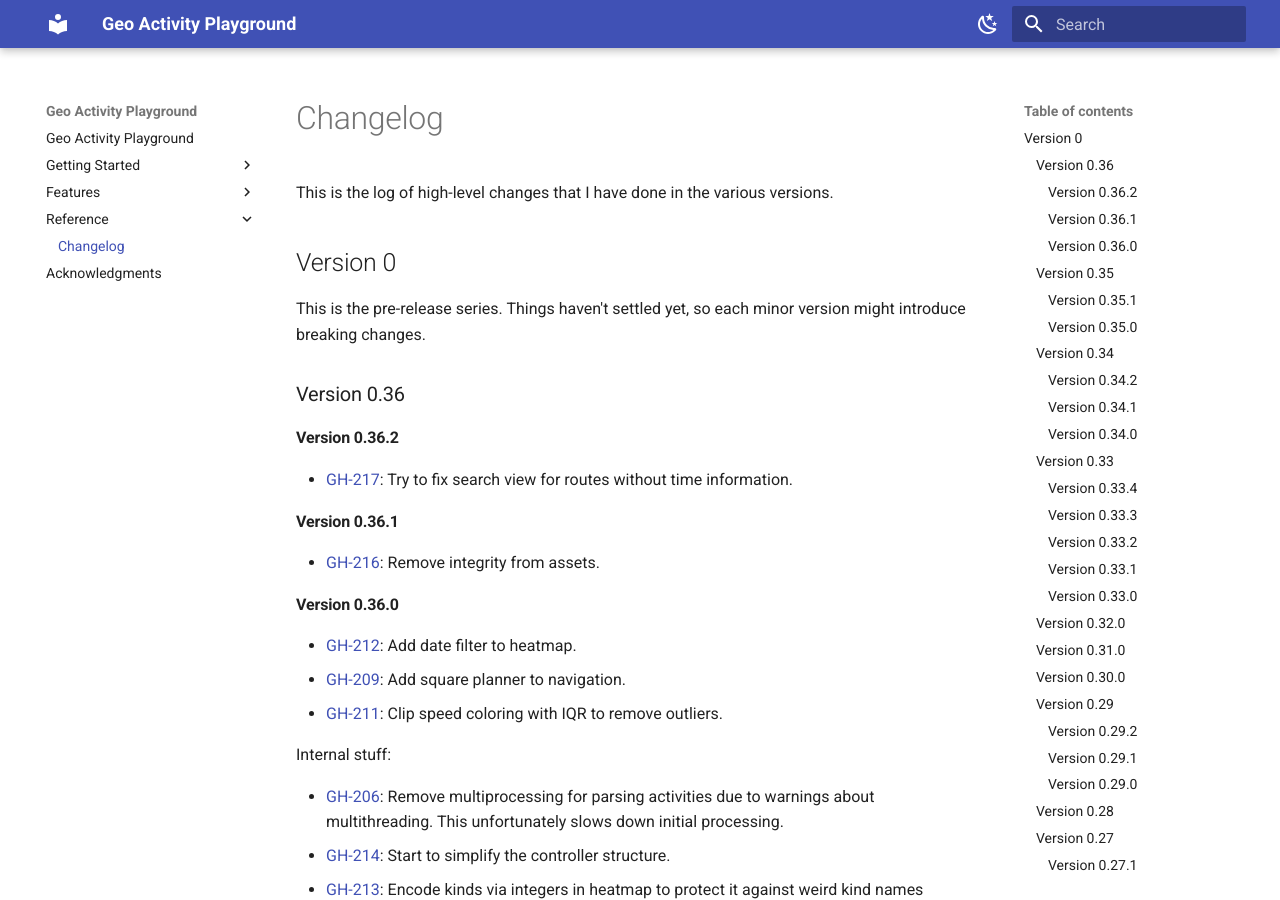
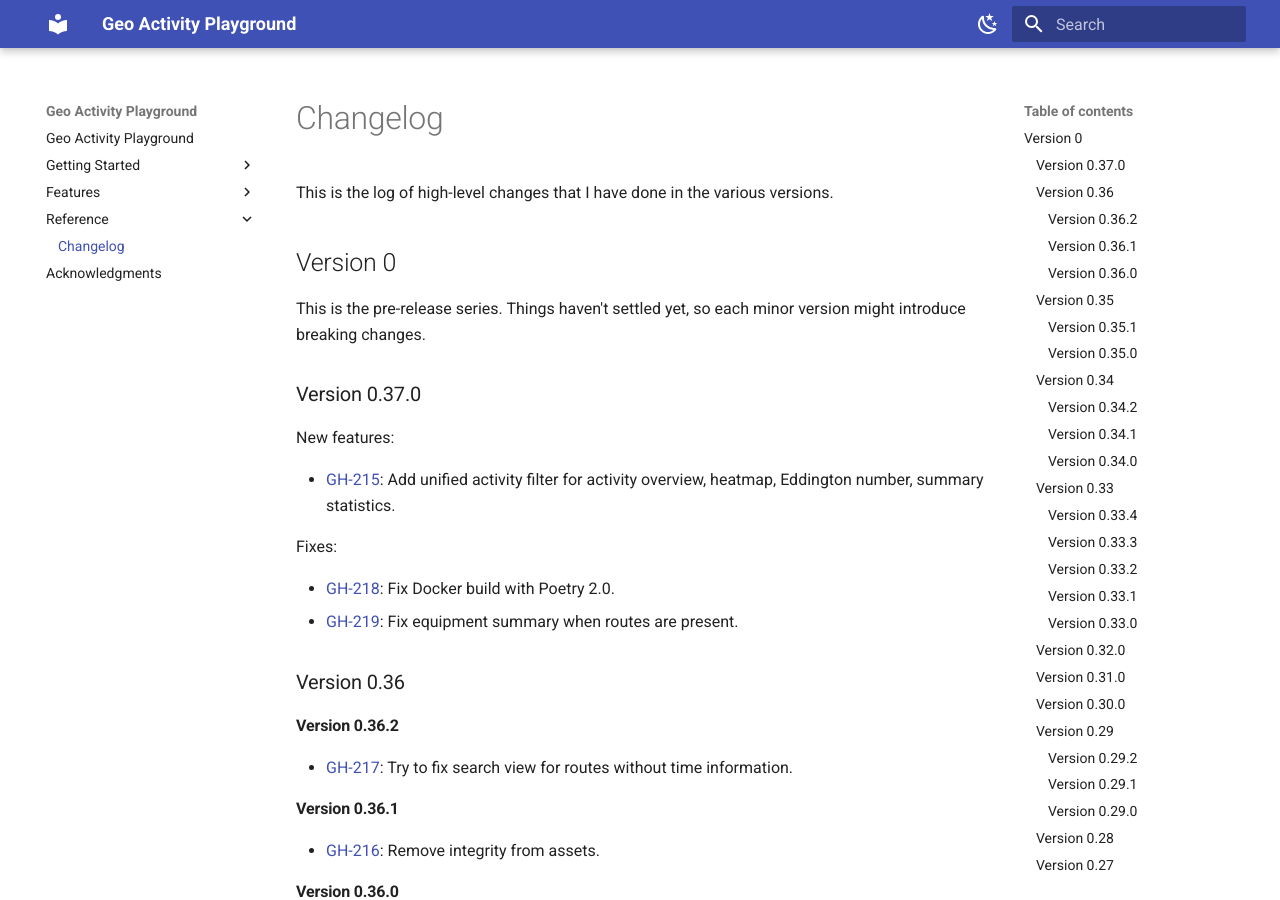
Before and after one commit to martin-ueding/geo-activity-playground, an MkDocs documentation site: the page built from docs/reference/changelog.md, in a window 1280 px wide and 900 px high. Built offline with MkDocs 1.6.1 and Material for MkDocs 9.7.7, drawn with Linux system fonts in a browser that asks for light colours.

Commit message:
Changelog entry

```diff
--- a/docs/reference/changelog.md
+++ b/docs/reference/changelog.md
@@ -9,6 +9,17 @@
 ## Version 0
 
 This is the pre-release series. Things haven't settled yet, so each minor version might introduce breaking changes.
+
+### Version 0.37.0
+
+New features:
+
+- [GH-215](https://github.com/martin-ueding/geo-activity-playground/issues/215): Add unified activity filter for activity overview, heatmap, Eddington number, summary statistics.
+
+Fixes:
+
+- [GH-218](https://github.com/martin-ueding/geo-activity-playground/issues/218): Fix Docker build with Poetry 2.0.
+- [GH-219](https://github.com/martin-ueding/geo-activity-playground/issues/219): Fix equipment summary when routes are present.
 
 ### Version 0.36
 
```
